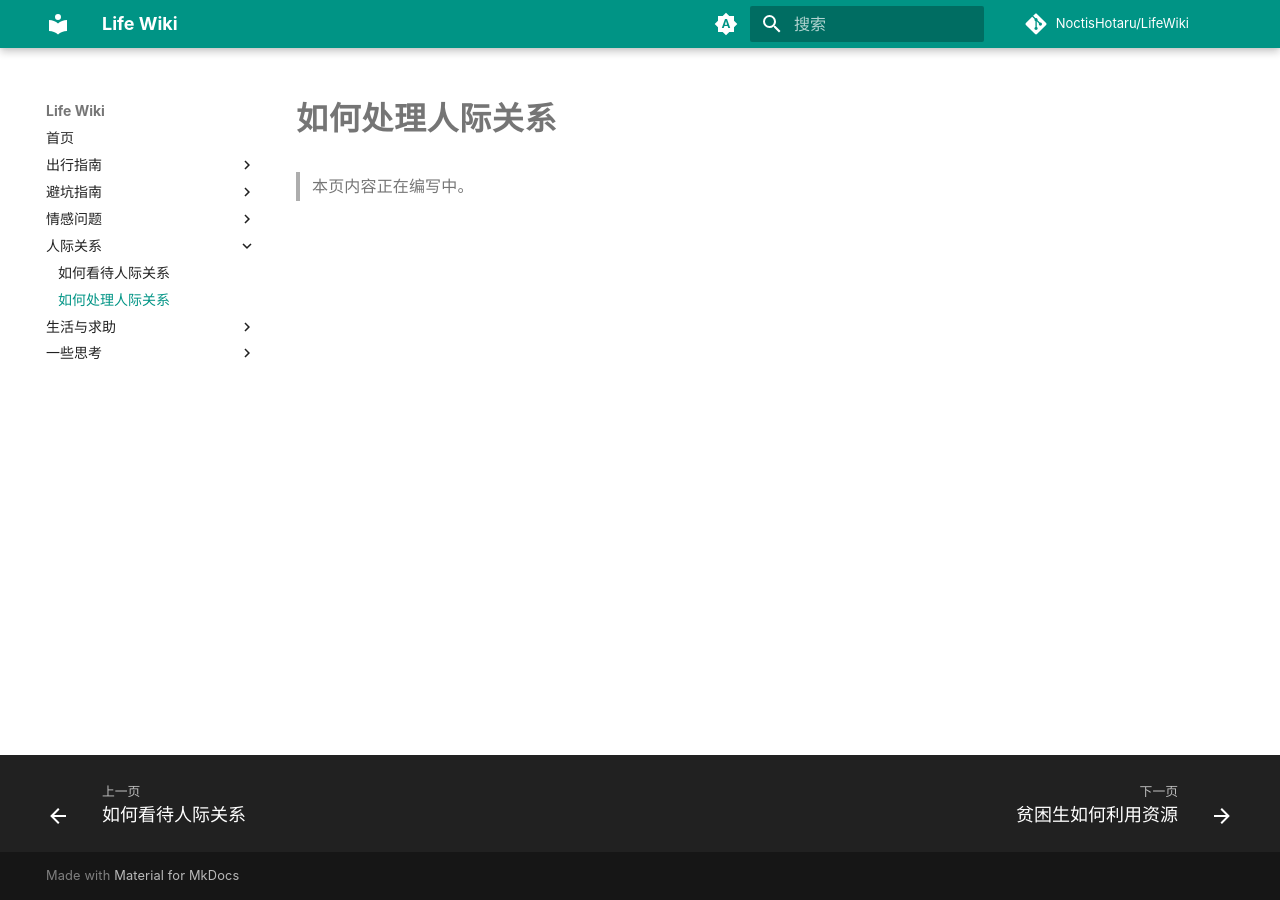
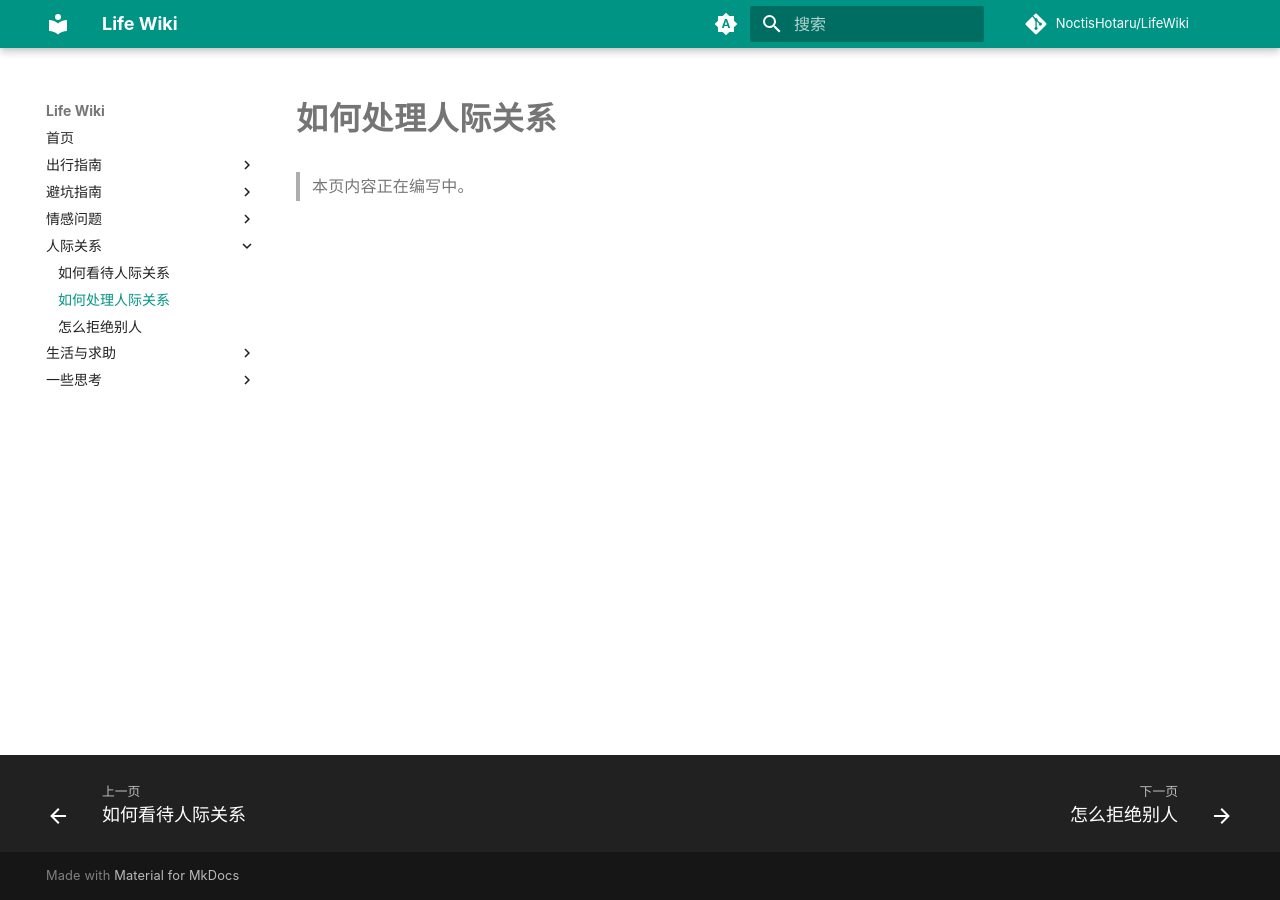
Before and after one commit to NoctisHotaru/LifeWiki, an MkDocs documentation site: the page built from docs/social/handling-relationships.md, in a window 1280 px wide. Built offline with MkDocs 1.6.1 and Material for MkDocs 9.7.7, drawn with Linux system fonts in a browser that asks for light colours; comment, search, counter and statistics services are not loaded.

Commit message:
发布更新

```diff
--- /dev/null
+++ b/docs/social/how-to-say-no.md
@@ -0,0 +1,3 @@
+# 怎么拒绝别人
+
+> 本页内容正在编写中。
--- a/mkdocs.yml
+++ b/mkdocs.yml
@@ -29,6 +29,7 @@ nav:
   - 人际关系:
       - 如何看待人际关系: social/understanding-relationships.md
       - 如何处理人际关系: social/handling-relationships.md
+      - 怎么拒绝别人: social/how-to-say-no.md
   - 生活与求助:
       - 贫困生如何利用资源: student-resources/index.md
       - 突遇变故如何求助: emergency-help/index.md
```
